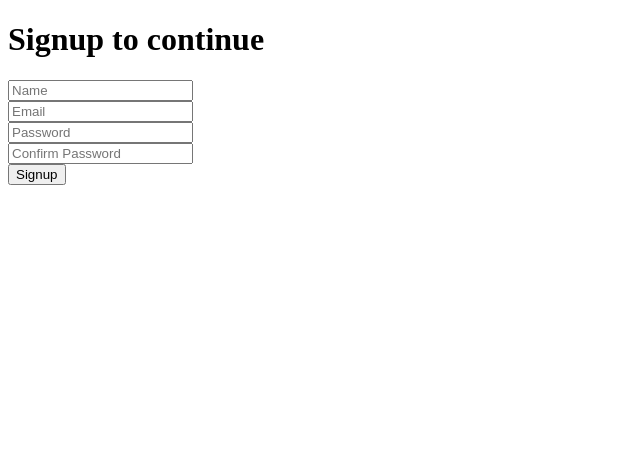
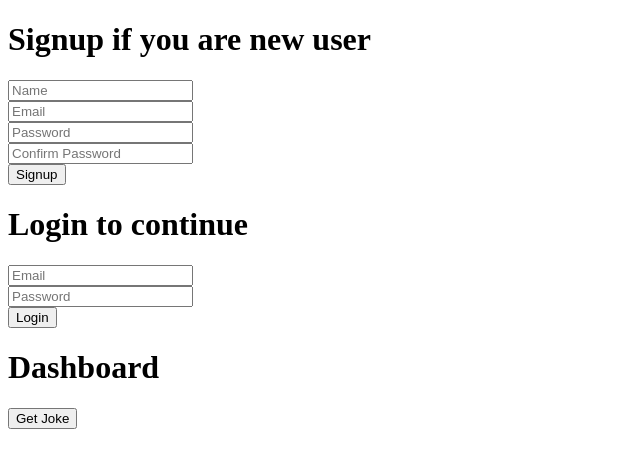
Before and after one commit to damnanuj/insta-app, a React (Create React App) app: page / in a window 1280 px wide. Shown: the top 468 px of the page, without its empty margins (0-640 px from the left). Built offline with nearby package versions, Linux system fonts and the light colour scheme.

Commit message:
dashboard and zuku joke

```diff
--- a/src/App.js
+++ b/src/App.js
@@ -2,13 +2,18 @@
 
 import React,{useState} from "react";
 import Signup from "./components/Signup";
+import Login from "./components/Login";
+import Dashboard from "./components/Dashboard";
 
 
 const App=()=> {
+  const[token, setToken] = useState("")
 
   return (
     <div>
-      <Signup/>
+      <Signup setToken = {setToken}/>
+      <Login setToken = {setToken}/>
+      <Dashboard token = {token}/>
 
 
     </div>
--- /dev/null
+++ b/src/components/Dashboard.js
@@ -0,0 +1,58 @@
+
+
+
+
+import React,{useState} from "react";
+import axios from "axios";
+
+const Dashboard = ({token})=>{
+
+    const[joke, setJoke] = useState("")
+
+   async function getJoke(){
+        // axios.get("https://instagram-express-app.vercel.app/api/auth/zuku",{
+        //     headers:{
+        //         authorization : `Bearer ${token}`
+        //     }
+        // })
+        // .then(response =>{
+        //     console.log("joke", response.data.data.message);
+        //     setJoke(response.data.data.message);
+        // })
+        // .catch(err =>{
+        //     console.log(err.data.message)
+        // })
+
+        try {
+           const response = await axios.get("https://instagram-express-app.vercel.app/api/auth/zuku",{
+            headers:{
+                authorization : `Bearer ${token}`
+            }
+        })
+            console.log(response.data.data.message)
+            setJoke(response.data.data.message)
+        }
+        catch (error) {
+            console.log("error", error.data.message)
+        }
+
+
+    }
+
+
+
+
+
+    return (
+        <div>
+            <h1>Dashboard</h1>
+            <button onClick={getJoke}>Get Joke</button>
+            {
+                joke && <h2>{joke}</h2>
+            }
+
+        </div>
+    )
+}
+
+export default Dashboard;
--- a/src/components/Login.js
+++ b/src/components/Login.js
@@ -0,0 +1,68 @@
+
+
+
+
+
+
+import React,{useState} from "react";
+import axios from "axios";
+
+
+const Login = ({setToken})=>{
+    // const [name, setName] = useState("");
+    // const [email, setEmail] = useState("");
+    // const [password, setPassword] = useState("");
+    // const [confirmPassword, setConfirmPassword] = useState("");
+    const [user, setUser] = useState({email:"", password:""})
+    const [message, setMessage] = useState("");
+    function updateUser(e){
+        console.log("key", e.target.name);
+        console.log("value", e.target.value);
+        let key = e.target.name;
+        setUser({...user, [key]:e.target.value}) //copying al the values as it is only updating targeted key  2:50
+    }
+
+    async function implementLogin(e){
+        e.preventDefault();
+        if(!user.email || !user.password){
+            setMessage("Please fill all the fields")
+            return;
+        }
+        try {
+            const response = await axios.post("https://instagram-express-app.vercel.app/api/auth/login",{
+            email:user.email,
+            password:user.password,
+        })
+        console.log(response.data.message)
+        setMessage(response.data.message)
+        console.log(response.data.data.token)
+        setToken(response.data.data.token)
+        setUser({email:"", password:""}) //make fields empty after successful
+    }
+    catch (error) {
+        console.log(error.response.data.message )
+        setMessage(error.response.data.message)
+    }
+    }
+    return (
+        <div>
+            <h1>Login to continue</h1>
+            {
+                message && <h2>{message}</h2>
+            }
+            <form onSubmit={implementLogin}>
+                <input type="email" placeholder="Email" name="email"
+                 onChange={updateUser} value={user.email}
+                 />
+                <br/>
+                <input type="password" placeholder="Password" name="password"
+                 onChange={updateUser} value={user.password}
+                 />
+                <br/>
+                <button type="submit">Login</button>
+            </form>
+        </div>
+    )
+}
+
+export default Login;
--- a/src/components/Signup.js
+++ b/src/components/Signup.js
@@ -8,14 +8,13 @@ import React,{useState} from "react";
 import axios from "axios";
 
 
-const Signup = ()=>{
+const Signup = ({setToken})=>{
     // const [name, setName] = useState("");
     // const [email, setEmail] = useState("");
     // const [password, setPassword] = useState("");
     // const [confirmPassword, setConfirmPassword] = useState("");
-
-    const [user, setUser] = useState({name:"",email:"",password:"",confirmPassword:""})
-
+    const [user, setUser] = useState({name:"", email:"", password:"", confirmPassword:""})
+    const [message, setMessage] = useState("");
     function updateUser(e){
         console.log("key", e.target.name);
         console.log("value", e.target.value);
@@ -25,37 +24,58 @@ const Signup = ()=>{
 
     async function implementSignup(e){
         e.preventDefault();
+        //checking if any field is empty or not
+        if(! user.name || !user.email || !user.password || !user.confirmPassword ){
+            setMessage("Please fill all the fields")
+            return;
+        }
+        //checking if password matches
+        if(user.password !== user.confirmPassword){
+            setMessage("Password & Confirm Password do not match")
+        }
         try {
             const response = await axios.post("https://instagram-express-app.vercel.app/api/auth/signup",{
             name:user.name,
             email:user.email,
             password:user.password,
         })
-        console.log(response.data)
-        }
-        catch (error) {
-            console.log(error )
-        }
+        console.log(response.data.message)
+        setMessage(response.data.message)
+        console.log(response.data.data.token)
+        setToken("token", response.data.data.token)
+        setUser({name:"", email:"", password:"", confirmPassword:""}) //make fields empty after successful
+
+    }
+    catch (error) {
+        console.log(error.response.data.message )
+        setMessage(error.response.data.message)
+    }
 
     }
 
 
     return (
         <div>
-            <h1>Signup to continue</h1>
-
+            <h1>Signup if you are new user</h1>
+            {
+                message && <h2>{message}</h2>
+            }
             <form onSubmit={implementSignup}>
                 <input type="text" placeholder="Name" name="name"
-                onChange={updateUser}/>
+                onChange={updateUser} value={user.name}
+                />
                 <br/>
                 <input type="email" placeholder="Email" name="email"
-                 onChange={updateUser}/>
+                 onChange={updateUser} value={user.email}
+                 />
                 <br/>
                 <input type="password" placeholder="Password" name="password"
-                 onChange={updateUser}/>
+                 onChange={updateUser} value={user.password}
+                 />
                 <br/>
                 <input type="password" placeholder="Confirm Password" name="confirmPassword"
-                 onChange={updateUser}/>
+                 onChange={updateUser} value={user.confirmPassword}
+                 />
                 <br/>
                 <button type="submit">Signup</button>
             </form>
```
